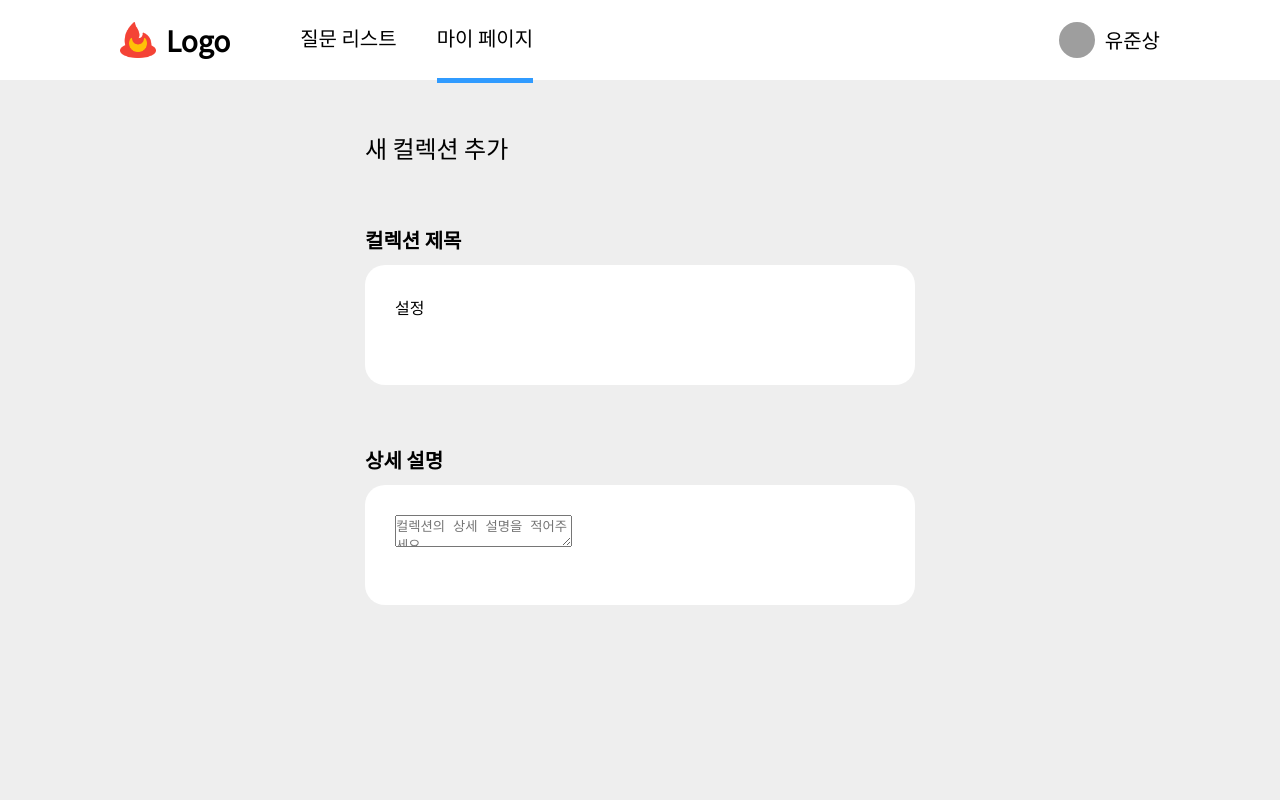
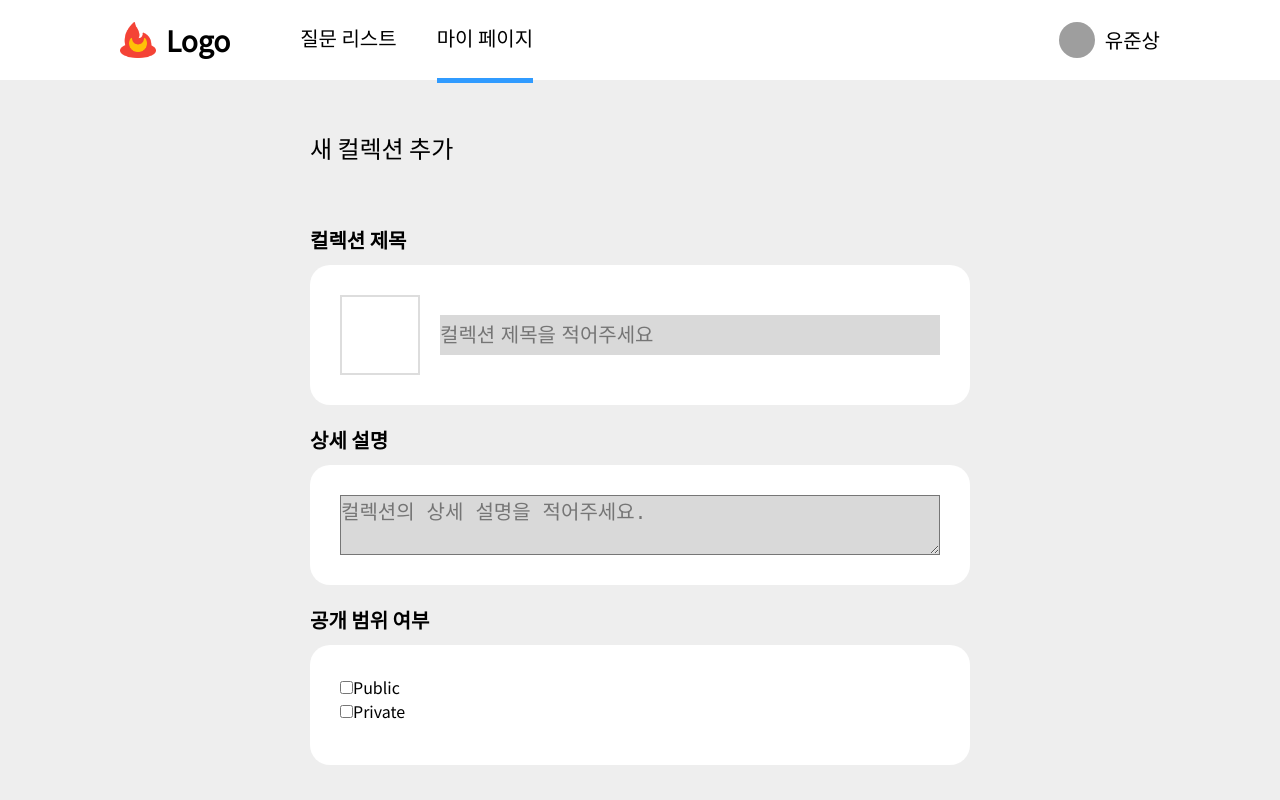
Before and after one commit to Interview-Master-Project/FrontEnd-JS, a Next.js app: page /mypage/newcoll in a window 1280 px wide. Built offline with nearby package versions, Linux system fonts and the light colour scheme; grey boxes are pictures that could not be loaded.

Commit message:
Feat: 컬렉션 생성 - 공개 범위 여부까지 UI

```diff
--- /dev/null
+++ b/src/app/(afterLogin)/mypage/newcoll/page.module.scss
@@ -0,0 +1,61 @@
+.form {
+  display: flex;
+  flex-direction: column;
+  gap: 60px;
+}
+
+.infoColl {
+  display: flex;
+  // flex-direction: column;
+  align-items: center;
+  gap: 20px;
+}
+
+.imagePreview {
+  width: 80px;
+  height: 80px;
+  border: 2px solid #dddddd;
+  display: flex;
+  justify-content: center;
+  align-items: center;
+  cursor: pointer;
+
+  & > img {
+    width: 100%;
+    height: 100%;
+    object-fit: cover;
+  }
+
+  & > span {
+    font-size: 16px;
+    color: #ccc;
+  }
+}
+
+.initImg {
+  display: none;
+}
+
+.attachImg {
+  display: block;
+}
+
+.titleInput {
+  width: 500px;
+  background-color: #d9d9d9;
+  line-height: 40px;
+  font-size: 20px;
+  border: none;
+}
+
+.description {
+  width: 100%;
+  height: 100%;
+  background-color: #d9d9d9;
+  font-size: 20px;
+}
+
+.accessZone {
+  display: flex;
+  flex-direction: column;
+}
--- a/src/app/(afterLogin)/mypage/newcoll/page.tsx
+++ b/src/app/(afterLogin)/mypage/newcoll/page.tsx
@@ -1,18 +1,83 @@
-import styles from "@/app/(afterLogin)/mypage/page.module.scss";
+"use client";
+
+import styles from "./page.module.scss";
 import Container from "../../_component/Container";
+import { useRef, useState, ChangeEvent, FormEvent } from "react";
+import clsx from "clsx";
 
 export default function Page() {
+  const [image, setImage] = useState<string | null>(null);
+  const imageRef = useRef<HTMLInputElement>(null);
+
+  // const submit = (event: FormEvent) => {
+  //   // Form 제출 시 로직
+  //   event.preventDefault();
+  // };
+
+  const handleInputClick = () => {
+    imageRef?.current?.click();
+  };
+
+  const handleImageChange = (event: ChangeEvent<HTMLInputElement>) => {
+    const file = event.target.files?.[0];
+
+    if (file) {
+      const imageUrl = URL.createObjectURL(file); // 파일 url 생성
+      setImage(imageUrl);
+    }
+  };
+
   return (
-    <>
-      <Container title="컬렉션 제목">설정</Container>
+    <form className={styles.form}>
+      <Container title="컬렉션 제목">
+        <div className={styles.infoColl}>
+          <label htmlFor="image">
+            <div className={styles.imagePreview} onClick={handleInputClick}>
+              <img
+                src={image}
+                alt="미리보기"
+                className={!image ? styles.initImg : styles.attachImg}
+              />
+            </div>
+          </label>
+          <input
+            type="file"
+            id="image"
+            name="image"
+            accept="image/*"
+            style={{ display: "none" }}
+            onChange={handleImageChange}
+            ref={imageRef}
+          />
+          <input
+            id="title"
+            name="title"
+            type="text"
+            className={styles.titleInput}
+            placeholder="컬렉션 제목을 적어주세요"
+          />
+        </div>
+      </Container>
       <Container title="상세 설명">
         <textarea
+          id="description"
           name="description"
-          id="description"
           className={styles.description}
           placeholder="컬렉션의 상세 설명을 적어주세요."
         ></textarea>
       </Container>
-    </>
+      <Container title="공개 범위 여부">
+        <div className={styles.accessZone}>
+          <div>
+            <input type="checkbox" />
+            <span>Public</span>
+          </div>
+          <div>
+            <input type="checkbox" />
+            <span>Private</span>
+          </div>
+        </div>
+      </Container>
+    </form>
   );
 }
```
